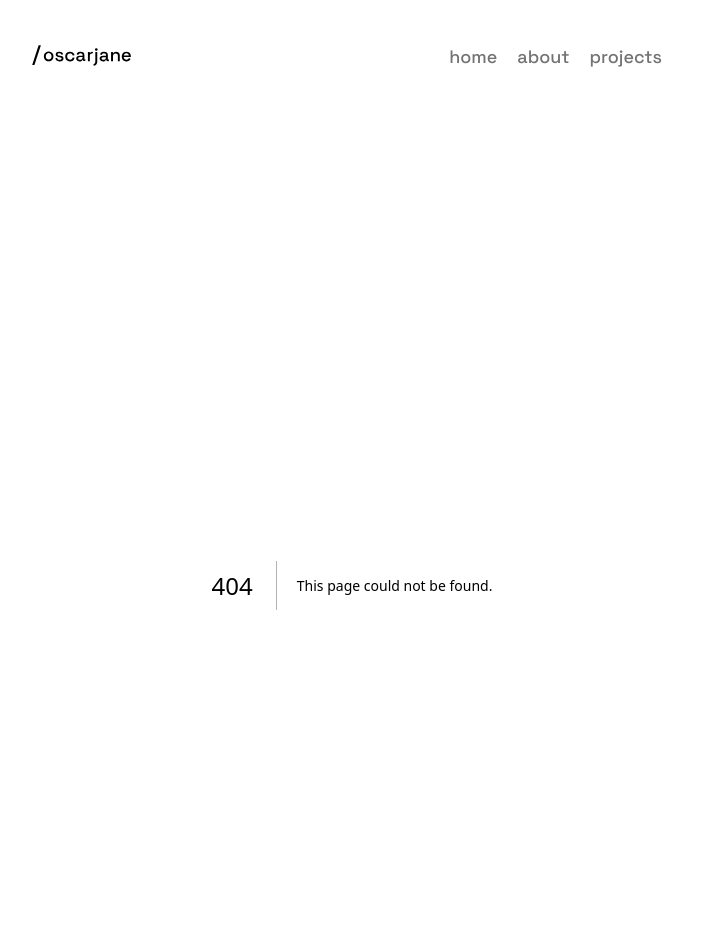
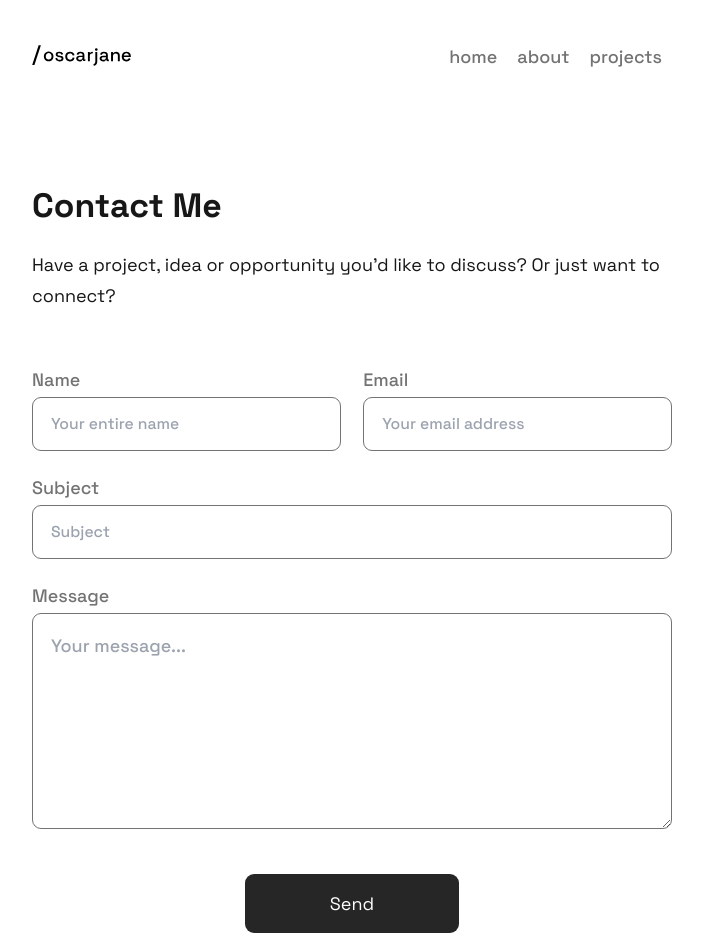
Before and after one commit to Oscargjane/portfolio-oscar-jane, a Next.js app: page /contact in a window 1280 px wide. Before the commit this address had no page. Shown: the top 952 px of the page, without its empty margins (288-991 px from the left). Built offline with nearby package versions, Linux system fonts and the light colour scheme.

Commit message:
feat: added contact page with form and page styles

```diff
--- /dev/null
+++ b/app/contact/page.jsx
@@ -0,0 +1,80 @@
+'use client';
+
+export default function ContactPage() {
+  async function handleOnSubmit(e) {
+    e.preventDefault();
+
+    const formData = {};
+
+    Array.from(e.currentTarget.elements).forEach((field) => {
+      if (!field.name) return;
+      formData[field.name] = field.value;
+    });
+
+    await fetch('/api/mail', {
+      method: 'POST',
+      body: JSON.stringify(formData),
+    });
+
+    return formData;
+  }
+
+  return (
+    <section>
+      <h1 className="font-bold text-3xl">Contact Me</h1>
+      <p className="my-5">
+        Have a project, idea or opportunity you&apos;d like to discuss? Or just
+        want to connect?
+      </p>
+      <form method="POST" onSubmit={handleOnSubmit}>
+        <div className="flex flex-col gap-5 mt-12 text-base">
+          <div className="flex gap-5">
+            <label className="basis-1/2 flex flex-col font-medium text-neutral-500 focus-within:text-neutral-800 transition-all">
+              Name
+              <input
+                type="text"
+                name="fullName"
+                placeholder="Your entire name"
+                className="max-h-12 mt-1 p-4 text-sm text-neutral-800 border border-neutral-500 rounded-lg focus:outline-none focus:ring-0 focus:ring-neutral-500 transition-all"
+              />
+            </label>
+            <label className="basis-1/2 flex flex-col font-medium text-neutral-500 focus-within:text-neutral-800 transition-all">
+              Email
+              <input
+                type="email"
+                name="emailAddress"
+                placeholder="Your email address"
+                className="max-h-12 mt-1 p-4 text-sm text-neutral-800 border border-neutral-500 rounded-lg focus:outline-none focus:ring-0 focus:ring-neutral-500 transition-all"
+              />
+            </label>
+          </div>
+          <label className="basis-1/2 flex flex-col font-medium text-neutral-500 focus-within:text-neutral-800 transition-all">
+            Subject
+            <input
+              type="text"
+              name="subject"
+              placeholder="Subject"
+              className="max-h-12 mt-1 p-4 text-sm text-neutral-800 border border-neutral-500 rounded-lg focus:outline-none focus:ring-0 focus:ring-neutral-500 transition-all"
+            />
+          </label>
+          <label className="flex flex-col font-medium text-neutral-500 focus-within:text-neutral-800 transition-all">
+            Message
+            <textarea
+              name="message"
+              placeholder="Your message..."
+              required
+              rows="10"
+              className="max-h-48 mt-1 p-4 rounded-lg border border-neutral-500 focus:outline-none focus:ring-0 focus:ring-neutral-500 transition-all"
+            />
+          </label>
+          <button
+            type="submit"
+            className="w-1/3 mt-5 px-2.5 py-3.5 self-center rounded-lg text-white bg-neutral-800 cursor-pointer"
+          >
+            Send
+          </button>
+        </div>
+      </form>
+    </section>
+  );
+}
```
